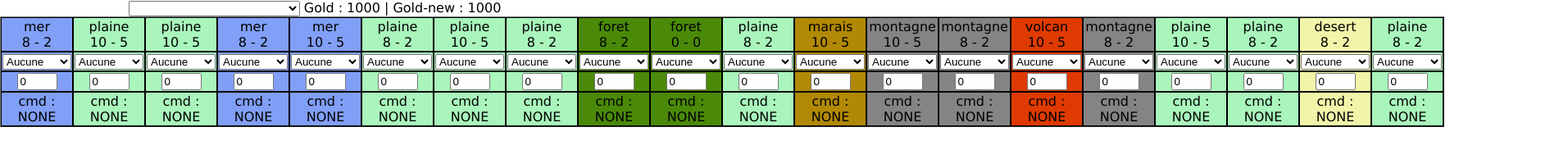
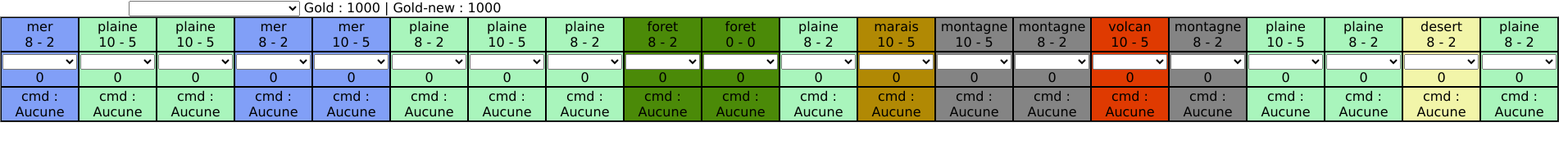
Before and after one commit to jnbs77/flatters, a plain HTML site: page flatters.html in a window 1280 px wide. Shown: the whole page at 82% size, 1902 px wide, since content can reach past the window. Drawn offline with Linux system fonts and the light colour scheme.

Commit message:
modif select et options pour calculer automatiquement le cout

```diff
--- a/flatters.html
+++ b/flatters.html
@@ -26,19 +26,24 @@
       </tr>
       <tr class="terrains">
        <td  width=5% class="ter-{{terrain.type}}" style="border:1px solid black; font-size: 100%" ng-repeat="terrain in terrains2 | orderBy: no">
-        <select style="border=1;" ng-model="cmds[terrain.no-1 ].cmd">
-          <option default value="NONE">Aucune</option>
-          <option value="recruter">Recruter</option>
-          <option value="construire">Construire</option>
-          <option value="attaquer">Attaquer</option>
-        </select>
+
+
+
+    <select name="mySelect" id="mySelect" ng-model="cmds[terrain.no-1].cmd">
+      <option ng-repeat="commande in cmds[terrain.no-1].cmdsAvailable" value="{{commande.numCmde}}">{{commande.libCmde}}</option>
+    </select>{{cmds[terrain.no-1 ].cmdsCouts[cmds[terrain.no-1].cmd]}}
+
+  <!--       <select name="mySelect" id="mySelect"
+          ng-options="commande.libCmde for commande in cmds[terrain.no-1 ].cmdsAvailable track by commande.numCmde"
+          ng-model="cmds[terrain.no-1].cmd"></select> {{cmds[terrain.no-1 ].cmdsCouts[cmds[terrain.no-1].cmd.numCmde]}}
+
+   -->
+
+
       </td>
     </tr>
     <tr class="terrains">
-       <td width=5% class="ter-{{terrain.type}}" style="border:1px solid black" ng-repeat="terrain in terrains2 | orderBy: no"><input size="3" type="text" ng-model="cmds[terrain.no-1 ].cout"></td>
-      </tr>
-    <tr class="terrains">
-      <td width=5% class="ter-{{terrain.type}}" style="border:1px solid black" ng-repeat="terrain in terrains2 | orderBy: no">cmd : {{cmds[terrain.no-1 ].cmd}}</td>
+      <td width=5% class="ter-{{terrain.type}}" style="border:1px solid black" ng-repeat="terrain in terrains2 | orderBy: no">cmd : {{cmds[terrain.no-1 ].cmdsAvailable[cmds[terrain.no-1].cmd].libCmde}}</td>
     </tr>
 
 
@@ -80,37 +85,40 @@ angular.module("app", []).controller("terrainCtrl", function($scope) {
     ];
 
     $scope.cmds = [
-    {no:1, cmd:'NONE', cout:0},
-    {no:2, cmd:'NONE', cout:0},
-    {no:3, cmd:'NONE', cout:0},
-    {no:4, cmd:'NONE', cout:0 },
-    {no:5, cmd:'NONE', cout:0 },
-    {no:6, cmd:'NONE', cout:0 },
-    {no:7, cmd:'NONE', cout:0 },
-    {no:8, cmd:'NONE', cout:0 },
-    {no:9, cmd:'NONE', cout:0 },
-    {no:10, cmd:'NONE', cout:0 },
-    {no:11, cmd:'NONE', cout:0 },
-    {no:12, cmd:'NONE', cout:0 },
-    {no:13, cmd:'NONE', cout:0 },
-    {no:14, cmd:'NONE', cout:0 },
-    {no:15, cmd:'NONE', cout:0 },
-    {no:16, cmd:'NONE', cout:0 },
-    {no:17, cmd:'NONE', cout:0 },
-    {no:18, cmd:'NONE', cout:0 },
-    {no:19, cmd:'NONE', cout:0 },
-    {no:20, cmd:'NONE', cout:0 }
+    {no:1, cmdsAvailable:[{numCmde:0, libCmde:"Aucune"}, {numCmde:1, libCmde:"Recruter"}, {numCmde:2, libCmde:"Terraformer"}], cmdsCouts:[0, 100, 300], cmd:0},
+    {no:2, cmdsAvailable:[{numCmde:0, libCmde:"Aucune"}, {numCmde:1, libCmde:"Recruter"}, {numCmde:2, libCmde:"Terraformer"}], cmdsCouts:[0, 100, 300], cmd:0},
+    {no:3, cmdsAvailable:[{numCmde:0, libCmde:"Aucune"}, {numCmde:1, libCmde:"Recruter"}, {numCmde:2, libCmde:"Terraformer"}], cmdsCouts:[0, 100, 300], cmd:0},
+    {no:4, cmdsAvailable:[{numCmde:0, libCmde:"Aucune"}, {numCmde:1, libCmde:"Recruter"}, {numCmde:2, libCmde:"Terraformer"}], cmdsCouts:[0, 100, 300], cmd:0},
+    {no:5, cmdsAvailable:[{numCmde:0, libCmde:"Aucune"}, {numCmde:1, libCmde:"Recruter"}, {numCmde:2, libCmde:"Terraformer"}], cmdsCouts:[0, 100, 300], cmd:0},
+    {no:6, cmdsAvailable:[{numCmde:0, libCmde:"Aucune"}, {numCmde:1, libCmde:"Recruter"}, {numCmde:2, libCmde:"Terraformer"}], cmdsCouts:[0, 100, 300], cmd:0},
+    {no:7, cmdsAvailable:[{numCmde:0, libCmde:"Aucune"}, {numCmde:1, libCmde:"Recruter"}, {numCmde:2, libCmde:"Terraformer"}], cmdsCouts:[0, 100, 300], cmd:0},
+    {no:8, cmdsAvailable:[{numCmde:0, libCmde:"Aucune"}, {numCmde:1, libCmde:"Recruter"}, {numCmde:2, libCmde:"Terraformer"}], cmdsCouts:[0, 100, 300], cmd:0},
+    {no:9, cmdsAvailable:[{numCmde:0, libCmde:"Aucune"}, {numCmde:1, libCmde:"Recruter"}, {numCmde:2, libCmde:"Terraformer"}], cmdsCouts:[0, 100, 300], cmd:0},
+    {no:10, cmdsAvailable:[{numCmde:0, libCmde:"Aucune"}, {numCmde:1, libCmde:"Recruter"}, {numCmde:2, libCmde:"Terraformer"}], cmdsCouts:[0, 100, 300], cmd:0},
+    {no:11, cmdsAvailable:[{numCmde:0, libCmde:"Aucune"}, {numCmde:1, libCmde:"Recruter"}, {numCmde:2, libCmde:"Terraformer"}], cmdsCouts:[0, 100, 300], cmd:0},
+    {no:12, cmdsAvailable:[{numCmde:0, libCmde:"Aucune"}, {numCmde:1, libCmde:"Recruter"}, {numCmde:2, libCmde:"Terraformer"}], cmdsCouts:[0, 100, 300], cmd:0},
+    {no:13, cmdsAvailable:[{numCmde:0, libCmde:"Aucune"}, {numCmde:1, libCmde:"Recruter"}, {numCmde:2, libCmde:"Terraformer"}], cmdsCouts:[0, 100, 300], cmd:0},
+    {no:14, cmdsAvailable:[{numCmde:0, libCmde:"Aucune"}, {numCmde:1, libCmde:"Recruter"}, {numCmde:2, libCmde:"Terraformer"}], cmdsCouts:[0, 100, 300], cmd:0},
+    {no:15, cmdsAvailable:[{numCmde:0, libCmde:"Aucune"}, {numCmde:1, libCmde:"Exploser"}, {numCmde:2, libCmde:"Terraformer"}], cmdsCouts:[0, 100, 300], cmd:0},
+    {no:16, cmdsAvailable:[{numCmde:0, libCmde:"Aucune"}, {numCmde:1, libCmde:"Recruter"}, {numCmde:2, libCmde:"Terraformer"}], cmdsCouts:[0, 100, 300], cmd:0},
+    {no:17, cmdsAvailable:[{numCmde:0, libCmde:"Aucune"}, {numCmde:1, libCmde:"Recruter"}, {numCmde:2, libCmde:"Terraformer"}], cmdsCouts:[0, 100, 300], cmd:0},
+    {no:18, cmdsAvailable:[{numCmde:0, libCmde:"Aucune"}, {numCmde:1, libCmde:"Recruter"}, {numCmde:2, libCmde:"Terraformer"}], cmdsCouts:[0, 100, 300], cmd:0},
+    {no:19, cmdsAvailable:[{numCmde:0, libCmde:"Aucune"}, {numCmde:1, libCmde:"Recruter"}, {numCmde:2, libCmde:"Terraformer"}], cmdsCouts:[0, 100, 300], cmd:0},
+    {no:20, cmdsAvailable:[{numCmde:0, libCmde:"Aucune"}, {numCmde:1, libCmde:"Recruter"}, {numCmde:2, libCmde:"Terraformer"}], cmdsCouts:[0, 100, 300], cmd:0}
     ];
 
     $scope.sommeCouts = function (cmds){
       sommeCouts = 0;
+      /*for (var iter = 0; iter < 20; iter++) {
+        sommeCouts = sommeCouts + Number(cmds[iter].cmdsCouts[cmds[iter].cmd.numCmde]);
+      }*/
+
       for (var iter = 0; iter < 20; iter++) {
-        sommeCouts = sommeCouts + Number(cmds[iter].cout);
+        sommeCouts = sommeCouts + Number(cmds[iter].cmdsCouts[cmds[iter].cmd]);
       }
 
       return sommeCouts;
     }
-
 
 });
 
```
